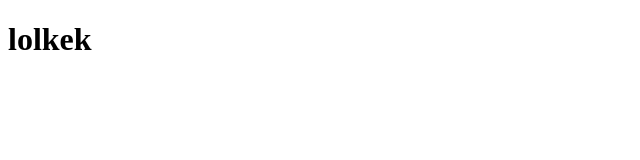
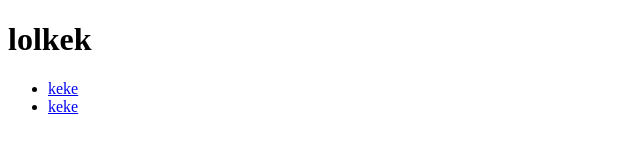
Before and after one commit to SkylineHR31/symmetrical-engine, a plain HTML site: page index.html in a window 1280 px wide. Shown: the full height of the page, 0-640 px from the left. Drawn offline with Linux system fonts and the light colour scheme.

Commit message:
adde navigation

```diff
--- a/index.html
+++ b/index.html
@@ -7,5 +7,11 @@
 </head>
 <body>
     <h1>lolkek</h1>
+    <nav>
+        <ul>
+            <li><a href="kek">keke</a></li>
+            <li><a href="kek">keke</a></li>
+        </ul>
+    </nav>
 </body>
 </html>
```
